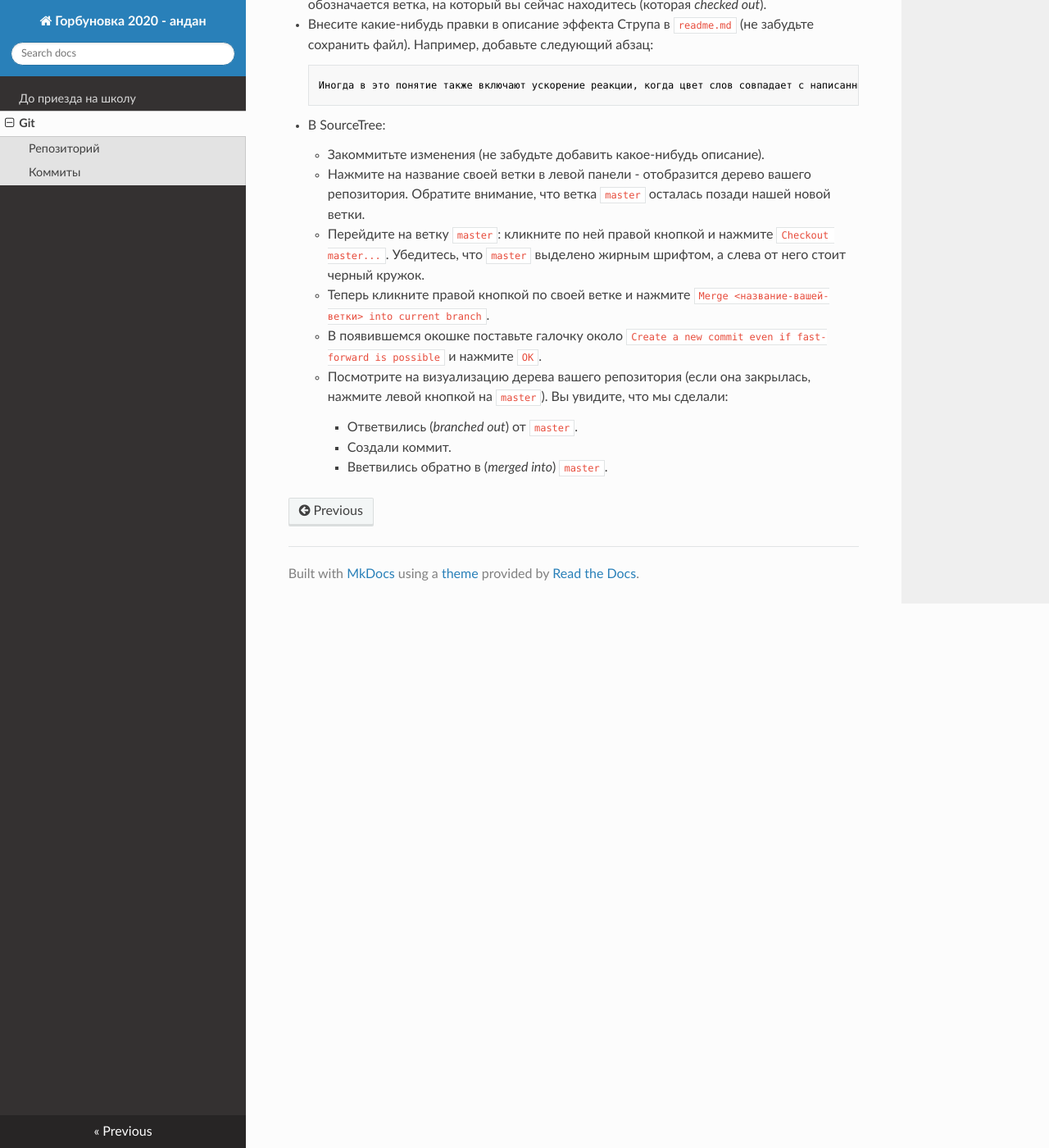
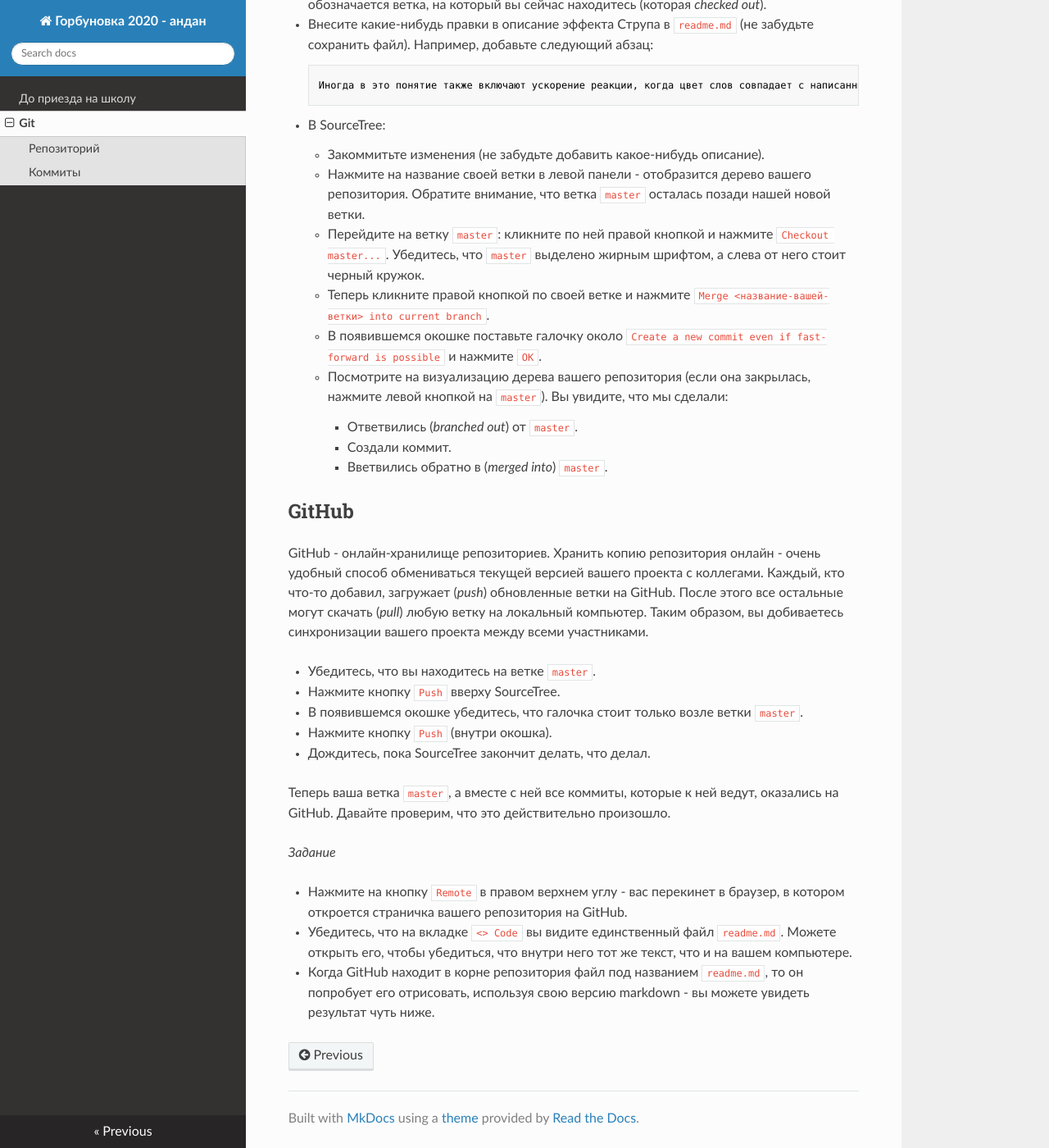
Before and after one commit to kalenkovich/reproducible-data-analysis, an MkDocs documentation site: the page built from website/docs/1_git.md, in a window 1280 px wide and 1400 px high, scrolled down 3649 px. Shown: the whole window at 82% size. Built offline with MkDocs 1.6.1, drawn with Linux system fonts in a browser that asks for light colours; nearby versions of some CDN libraries.

Commit message:
add "GitHub" section

```diff
--- a/website/docs/1_git.md
+++ b/website/docs/1_git.md
@@ -125,3 +125,28 @@ Git-репозиторий - папка, в которой хранятся вс
 		- Ответвились (*branched out*) от `master`.
 		- Создали коммит.
 		- Вветвились обратно в (*merged into*) `master`.
+
+
+## GitHub
+
+GitHub - онлайн-хранилище репозиториев.
+Хранить копию репозитория онлайн - очень удобный способ обмениваться текущей версией вашего проекта с коллегами.
+Каждый, кто что-то добавил, загружает (*push*) обновленные ветки на GitHub.
+После этого все остальные могут скачать (*pull*) любую ветку на локальный компьютер.
+Таким образом, вы добиваетесь синхронизации вашего проекта между всеми участниками.
+
+- Убедитесь, что вы находитесь на ветке `master`.
+- Нажмите кнопку `Push` вверху SourceTree.
+- В появившемся окошке убедитесь, что галочка стоит только возле ветки `master`.
+- Нажмите кнопку `Push` (внутри окошка).
+- Дождитесь, пока SourceTree закончит делать, что делал.
+
+Теперь ваша ветка `master`, а вместе с ней все коммиты, которые к ней ведут, оказались на GitHub.
+Давайте проверим, что это действительно произошло.
+
+*Задание*
+
+- Нажмите на кнопку `Remote` в правом верхнем углу - вас перекинет в браузер, в котором откроется страничка вашего репозитория на GitHub.
+- Убедитесь, что на вкладке `<> Code` вы видите единственный файл `readme.md`.
+  Можете открыть его, чтобы убедиться, что внутри него тот же текст, что и на вашем компьютере.
+- Когда GitHub находит в корне репозитория файл под названием `readme.md`, то он попробует его отрисовать, используя свою версию markdown - вы можете увидеть результат чуть ниже.
```
